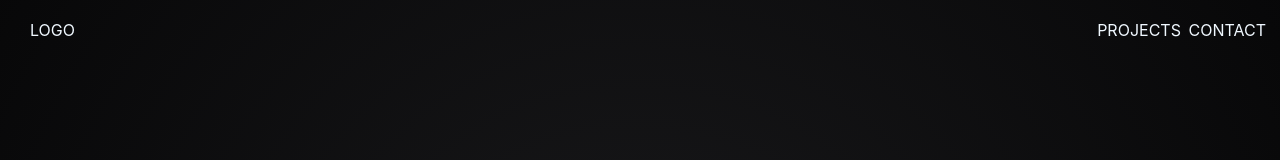
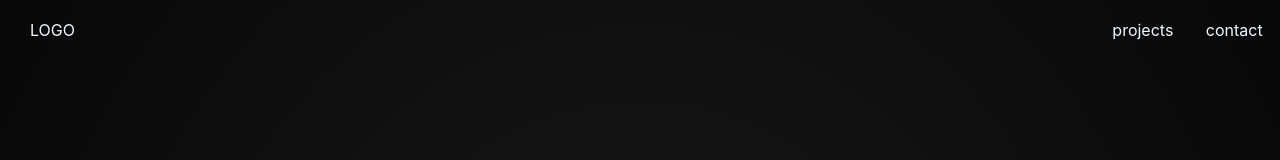
Before and after one commit to EricR19/Portfolio_ReactJS, a React (Create React App) app in the folder portfolio/: page / in a window 1280 px wide. Shown: the top 160 px of the page. Built offline with nearby package versions, Linux system fonts and the light colour scheme.

Commit message:
New changes

```diff
--- a/portfolio/src/App.css
+++ b/portfolio/src/App.css
@@ -9,19 +9,6 @@
   );
 }
 
-.mid-content {
-  height: 70%;
-}
-.name {
-  display: flex;
-  height: 100%;
-  color: rgba(221, 221, 224, 0.849);
-  align-items: center;
-  justify-content: center;
-  flex-direction: column;
-  font-size: 250px;
-  font-family: "Architects Daughter";
-}
 .a {
   display: flex;
   height: 40px;
--- a/portfolio/src/App.js
+++ b/portfolio/src/App.js
@@ -1,18 +1,16 @@
 import "./App.css";
-import Header from "../src/components/header";
+import Header from "../src/components/header/header";
+import Container from "./components/container/Container";
+import React from "react";
 
-function App() {
-  return (
-    <div className="main-content">
-      <Header />
-      <div className="mid-content">
-        <div className="name">
-          {"ERIC"}
-          <div className="a">A Junior</div>
-          <div className="b">Front-End Developer</div>
-        </div>
+class App extends React.Component {
+  render() {
+    return (
+      <div className="main-content">
+        <Header />
+        <Container />
       </div>
-    </div>
-  );
+    );
+  }
 }
 export default App;
--- /dev/null
+++ b/portfolio/src/components/container/Container.css
@@ -0,0 +1,13 @@
+.mid-content {
+  height: 70%;
+}
+.name {
+  display: flex;
+  height: 100%;
+  color: rgba(221, 221, 224, 0.849);
+  align-items: center;
+  justify-content: center;
+  flex-direction: column;
+  font-size: 250px;
+  font-family: "Architects Daughter";
+}
--- /dev/null
+++ b/portfolio/src/components/container/Container.js
@@ -0,0 +1,18 @@
+import React from "react";
+import "./Container.css";
+
+class Container extends React.Component {
+  render() {
+    return (
+      <div className="mid-content">
+        <div className="name">
+          {"ERIC"}
+          <div className="a">A Junior</div>
+          <div className="b">Front-End Developer</div>
+        </div>
+      </div>
+    );
+  }
+}
+
+export default Container;
--- a/portfolio/src/components/header.js
+++ /dev/null
@@ -1,20 +0,0 @@
-import React from "react";
-import "./header.css";
-
-function Header() {
-  return (
-    <div>
-      <div className="up-content">
-        <div className="logo">
-          {" "}
-          LOGO
-          <img className="img"></img>
-        </div>
-        <div className="projects">PROJECTS</div>
-        <div className="contact">CONTACT</div>
-      </div>
-    </div>
-  );
-}
-
-export default Header;
--- a/portfolio/src/components/header.css
+++ b/portfolio/src/components/header/header.css
@@ -10,6 +10,7 @@
   margin-left: 30px;
   height: 60px;
   width: 50px;
+  cursor: pointer;
 }
 .img {
   max-width: 100%;
@@ -19,11 +20,16 @@
   color: aliceblue;
   display: flex;
   align-items: center;
-  justify-content: flex-start;
+  justify-content: center;
+  cursor: pointer;
 }
 .contact {
   color: aliceblue;
   display: flex;
   align-items: center;
-  justify-content: flex-start;
+  justify-content: center;
+  cursor: pointer;
 }
+ul {
+  display: inline-block;
+}
--- /dev/null
+++ b/portfolio/src/components/header/header.js
@@ -0,0 +1,41 @@
+import React from "react";
+import "./header.css";
+
+const namesHeader = ["projects", "contact"];
+const listElements = namesHeader.map((names) => (
+  <div onClick={() => activeClass(names)} className={names} key={names}>
+    {names}
+  </div>
+));
+class Header extends React.Component {
+  render() {
+    return (
+      <div>
+        <div className="up-content">
+          <div className="logo">
+            {" "}
+            LOGO
+            <img className="img"></img>
+          </div>
+          {listElements}
+        </div>
+      </div>
+    );
+  }
+}
+function activeClass(className) {
+  if ((className = "projects")) {
+    callProject();
+  }
+  if ((className = "contact")) {
+    callContact();
+  }
+}
+function callProject() {
+  alert("This project page is under contruction!");
+}
+function callContact() {
+  alert("This Contact page is under contruction!");
+}
+
+export default Header;
```
Also changed, not shown: portfolio/src/components/contact/Contact.css (added), portfolio/src/components/contact/Contact.js (added).
